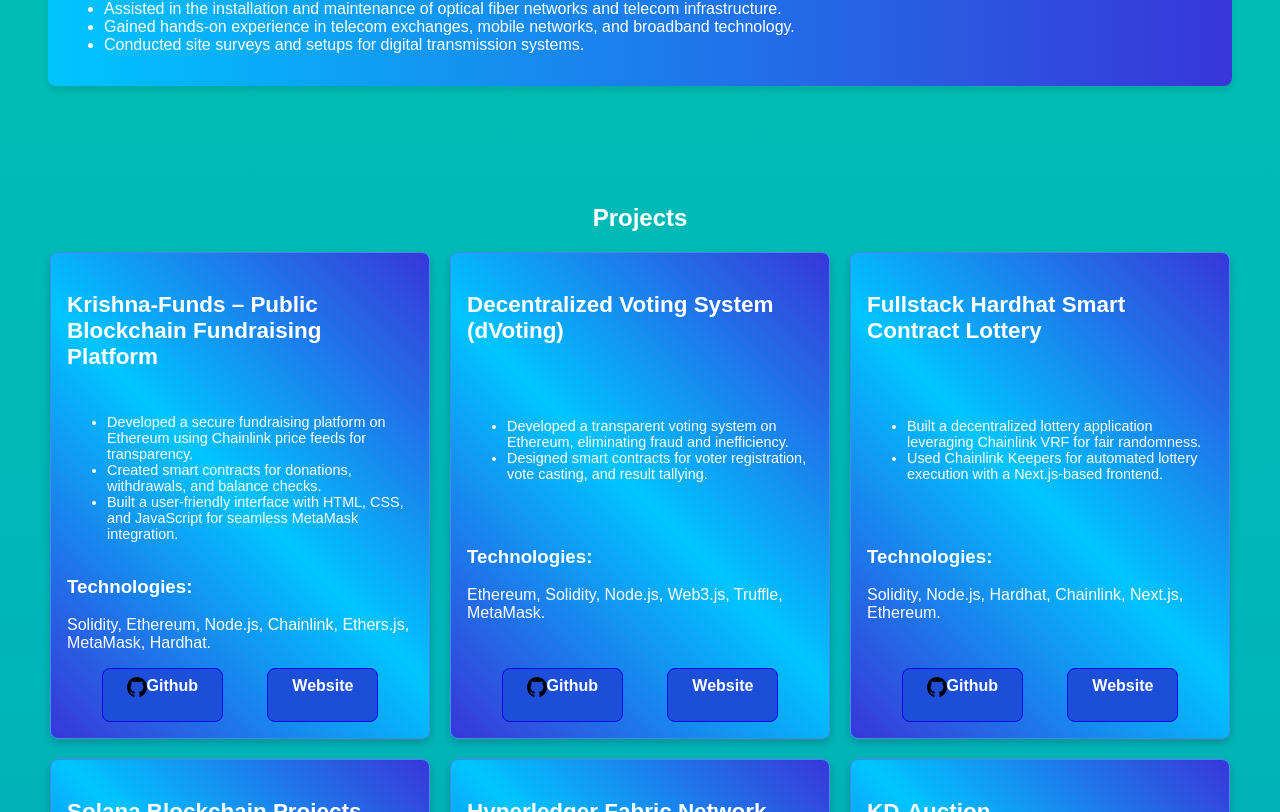
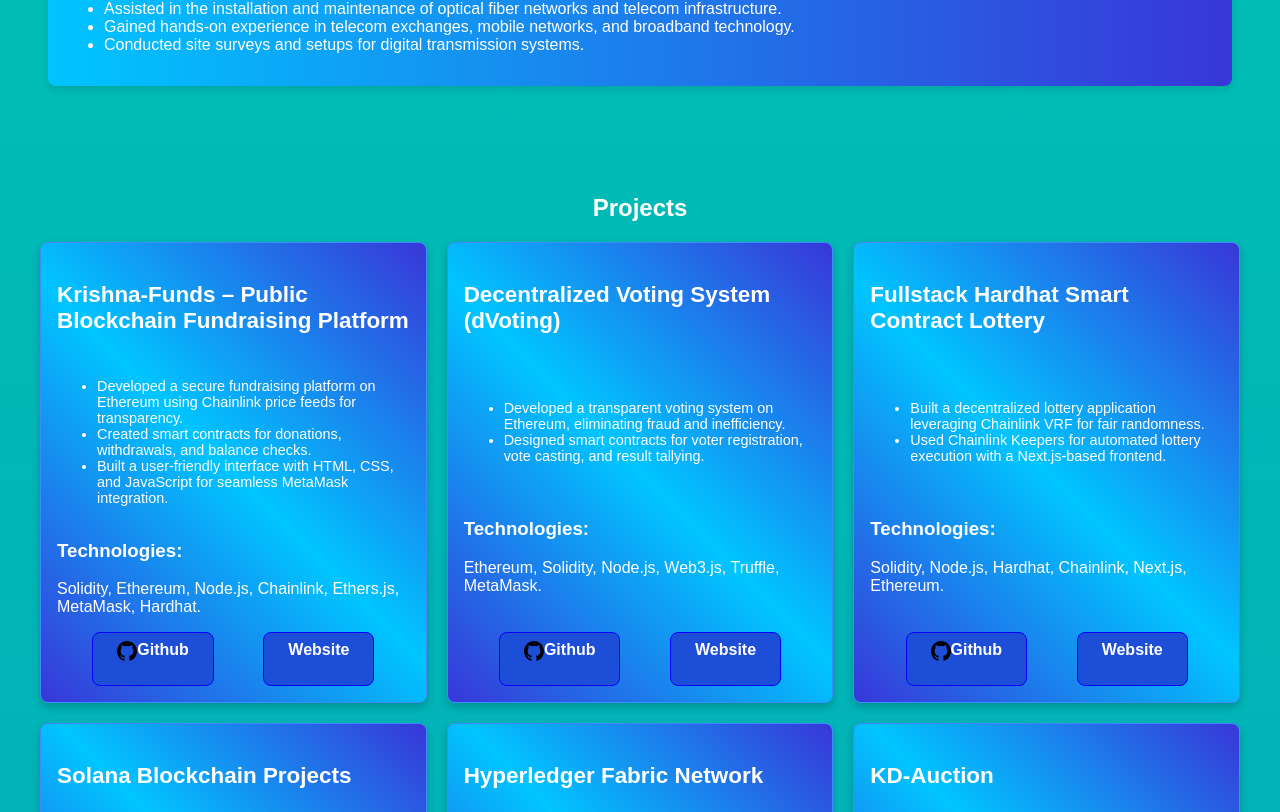
Before and after one commit to kapildev5262/portfolio, a React (Vite) app: page / in a window 1280 px wide. Shown: the part 1648-2460 px from the top of the page. Built offline with nearby package versions, Linux system fonts and the light colour scheme.

Commit message:
Ready for production deployment

```diff
--- a/src/styles/Projects.css
+++ b/src/styles/Projects.css
@@ -1,6 +1,6 @@
 .projects-section {
   color: white;
-  padding: 50px;
+  padding: 40px;
   text-align: center;
 }
 
```
